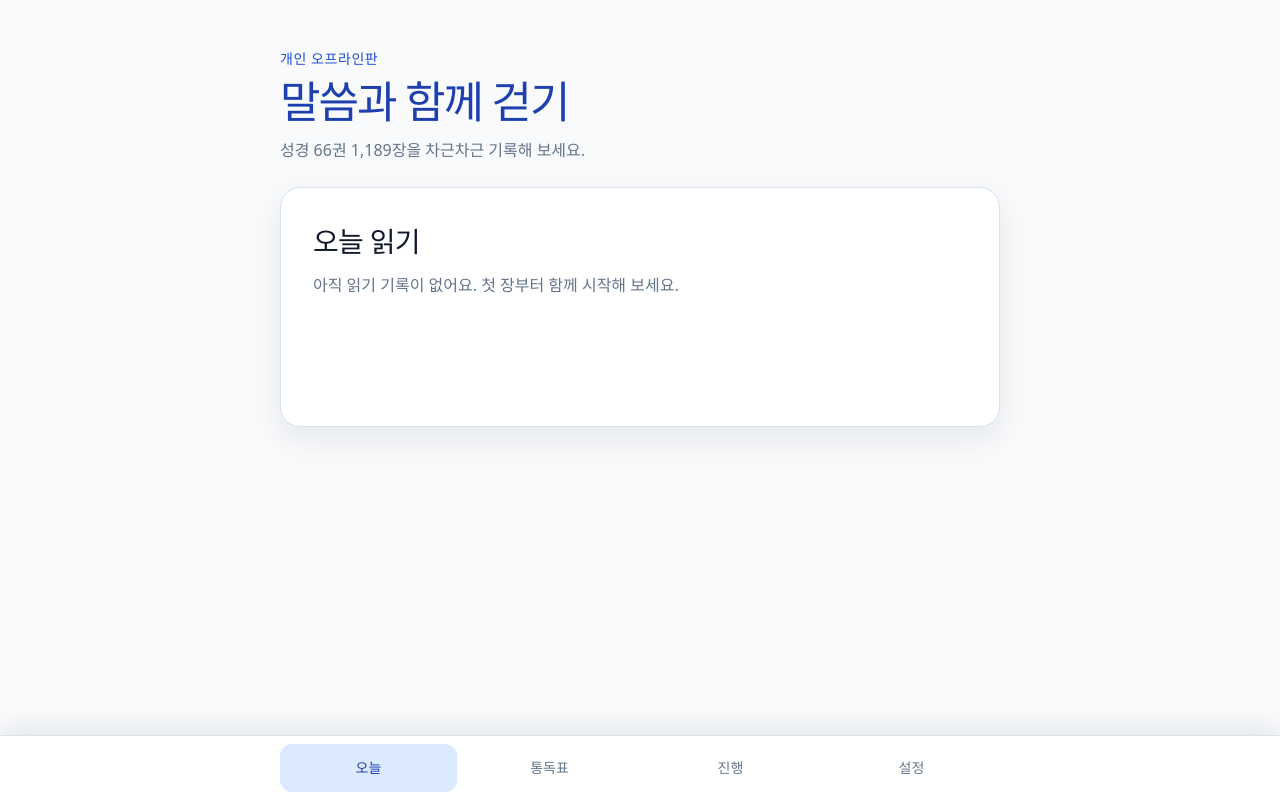
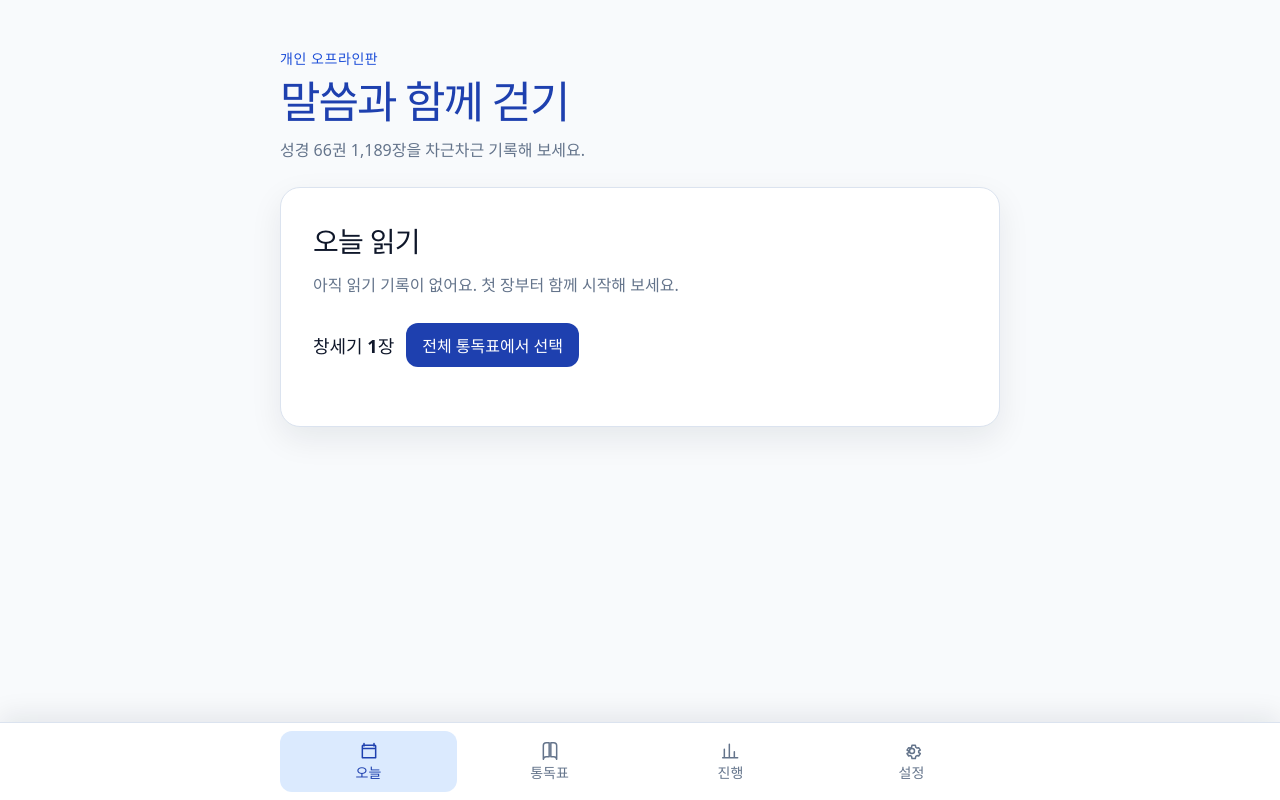
Before and after one commit to kimisjun/bible-reading-tracker-web, a React (Vite) app: page / in a window 1280 px wide. Built offline with nearby package versions, Linux system fonts and the light colour scheme.

Commit message:
fix: improve tab accessibility and first action

```diff
--- a/src/app/App.tsx
+++ b/src/app/App.tsx
@@ -1,23 +1,27 @@
-import { useState } from 'react'
+import { useRef, useState, type KeyboardEvent } from 'react'
 
 const pages = {
   today: {
     tab: '오늘',
+    iconPath: 'M6 3v3m12-3v3M4 9h16M5 5h14a1 1 0 0 1 1 1v14H4V6a1 1 0 0 1 1-1Z',
     heading: '오늘 읽기',
     description: '아직 읽기 기록이 없어요. 첫 장부터 함께 시작해 보세요.',
   },
   table: {
     tab: '통독표',
+    iconPath: 'M4 5.5A3.5 3.5 0 0 1 7.5 2H11v17H7.5A3.5 3.5 0 0 0 4 22V5.5Zm16 0A3.5 3.5 0 0 0 16.5 2H13v17h3.5a3.5 3.5 0 0 1 3.5 3V5.5Z',
     heading: '나의 통독표',
     description: '읽은 장이 아직 없어요. 통독을 시작하면 장별 기록이 여기에 나타나요.',
   },
   progress: {
     tab: '진행',
+    iconPath: 'M4 20V10m6 10V4m6 16v-7m4 7H2',
     heading: '나의 진행',
     description: '첫 읽기를 기록하면 전체 진행률과 읽은 날을 확인할 수 있어요.',
   },
   settings: {
     tab: '설정',
+    iconPath: 'M12 9a3 3 0 1 0 0 6 3 3 0 0 0 0-6Zm8 3 2-1-2-3-2 .5-1.5-1L16 5h-4l-.5 2.5-1.5 1L8 8 6 11l2 1v2l-2 1 2 3 2-.5 1.5 1L12 21h4l.5-2.5 1.5-1 2 .5 2-3-2-1v-2Z',
     heading: '설정',
     description: '통독 계획과 화면, 데이터 설정을 여기에서 관리할 수 있어요.',
   },
@@ -27,7 +31,28 @@ type PageId = keyof typeof pages
 
 export function App() {
   const [activePage, setActivePage] = useState<PageId>('today')
-  const page = pages[activePage]
+  const pageEntries = Object.entries(pages) as [PageId, (typeof pages)[PageId]][]
+  const tabRefs = useRef<(HTMLButtonElement | null)[]>([])
+
+  const selectTab = (index: number) => {
+    const [pageId] = pageEntries[index]
+    setActivePage(pageId)
+    tabRefs.current[index]?.focus()
+  }
+
+  const handleTabKeyDown = (event: KeyboardEvent<HTMLButtonElement>, index: number) => {
+    let nextIndex: number | undefined
+
+    if (event.key === 'ArrowRight') nextIndex = (index + 1) % pageEntries.length
+    if (event.key === 'ArrowLeft') nextIndex = (index - 1 + pageEntries.length) % pageEntries.length
+    if (event.key === 'Home') nextIndex = 0
+    if (event.key === 'End') nextIndex = pageEntries.length - 1
+
+    if (nextIndex !== undefined) {
+      event.preventDefault()
+      selectTab(nextIndex)
+    }
+  }
 
   return (
     <div className="app-shell">
@@ -38,30 +63,48 @@ export function App() {
       </header>
 
       <main>
-        <section
-          aria-labelledby={`${activePage}-title`}
-          id={`${activePage}-panel`}
-          role="tabpanel"
-        >
-          <h2 id={`${activePage}-title`}>{page.heading}</h2>
-          <p>{page.description}</p>
-        </section>
+        {pageEntries.map(([pageId, page]) => (
+          <section
+            aria-labelledby={`${pageId}-tab`}
+            hidden={activePage !== pageId}
+            id={`${pageId}-panel`}
+            key={pageId}
+            role="tabpanel"
+          >
+            <h2>{page.heading}</h2>
+            <p>{page.description}</p>
+            {pageId === 'today' && (
+              <div className="empty-state-action">
+                <strong>창세기 1장</strong>
+                <button type="button" onClick={() => selectTab(1)}>
+                  전체 통독표에서 선택
+                </button>
+              </div>
+            )}
+          </section>
+        ))}
       </main>
 
       <nav aria-label="주요 메뉴">
         <div role="tablist" aria-label="앱 화면">
-          {(Object.entries(pages) as [PageId, (typeof pages)[PageId]][]).map(
-            ([pageId, item]) => (
+          {pageEntries.map(
+            ([pageId, item], index) => (
               <button
                 aria-controls={`${pageId}-panel`}
                 aria-selected={activePage === pageId}
                 id={`${pageId}-tab`}
                 key={pageId}
                 onClick={() => setActivePage(pageId)}
+                onKeyDown={(event) => handleTabKeyDown(event, index)}
+                ref={(element) => { tabRefs.current[index] = element }}
                 role="tab"
+                tabIndex={activePage === pageId ? 0 : -1}
                 type="button"
               >
-                {item.tab}
+                <svg aria-hidden="true" viewBox="0 0 24 24">
+                  <path d={item.iconPath} />
+                </svg>
+                <span>{item.tab}</span>
               </button>
             ),
           )}
--- a/src/styles/global.css
+++ b/src/styles/global.css
@@ -24,13 +24,11 @@
 }
 
 html {
-  min-width: 320px;
   background: var(--color-background);
 }
 
 body {
   margin: 0;
-  min-width: 320px;
   min-height: 100vh;
   min-height: 100dvh;
   background: var(--color-background);
@@ -111,6 +109,35 @@ h1 {
   line-height: 1.7;
 }
 
+.empty-state-action {
+  display: flex;
+  flex-wrap: wrap;
+  align-items: center;
+  gap: 0.75rem;
+  margin-top: 1.5rem;
+}
+
+.empty-state-action strong {
+  color: var(--color-text);
+  font-size: 1.125rem;
+}
+
+.empty-state-action button {
+  min-height: 44px;
+  padding: 0.625rem 1rem;
+  border: 0;
+  border-radius: 0.75rem;
+  color: #ffffff;
+  background: var(--color-primary-strong);
+  font-weight: 700;
+  cursor: pointer;
+}
+
+.empty-state-action button:focus-visible {
+  outline: 3px solid var(--color-focus);
+  outline-offset: 3px;
+}
+
 .app-shell > nav {
   position: fixed;
   z-index: 10;
@@ -133,6 +160,11 @@ h1 {
 }
 
 [role="tab"] {
+  display: flex;
+  flex-direction: column;
+  align-items: center;
+  justify-content: center;
+  gap: 0.25rem;
   min-width: 0;
   min-height: 48px;
   padding: 0.625rem 0.25rem;
@@ -145,6 +177,16 @@ h1 {
   line-height: 1.2;
   cursor: pointer;
   transition: color 160ms ease, background-color 160ms ease, transform 160ms ease;
+}
+
+[role="tab"] svg {
+  width: 1.25rem;
+  height: 1.25rem;
+  fill: none;
+  stroke: currentColor;
+  stroke-width: 1.8;
+  stroke-linecap: round;
+  stroke-linejoin: round;
 }
 
 [role="tab"]:active {
```
Also changed, not shown: 1 other file (tests, documents, lock files or other folders).
